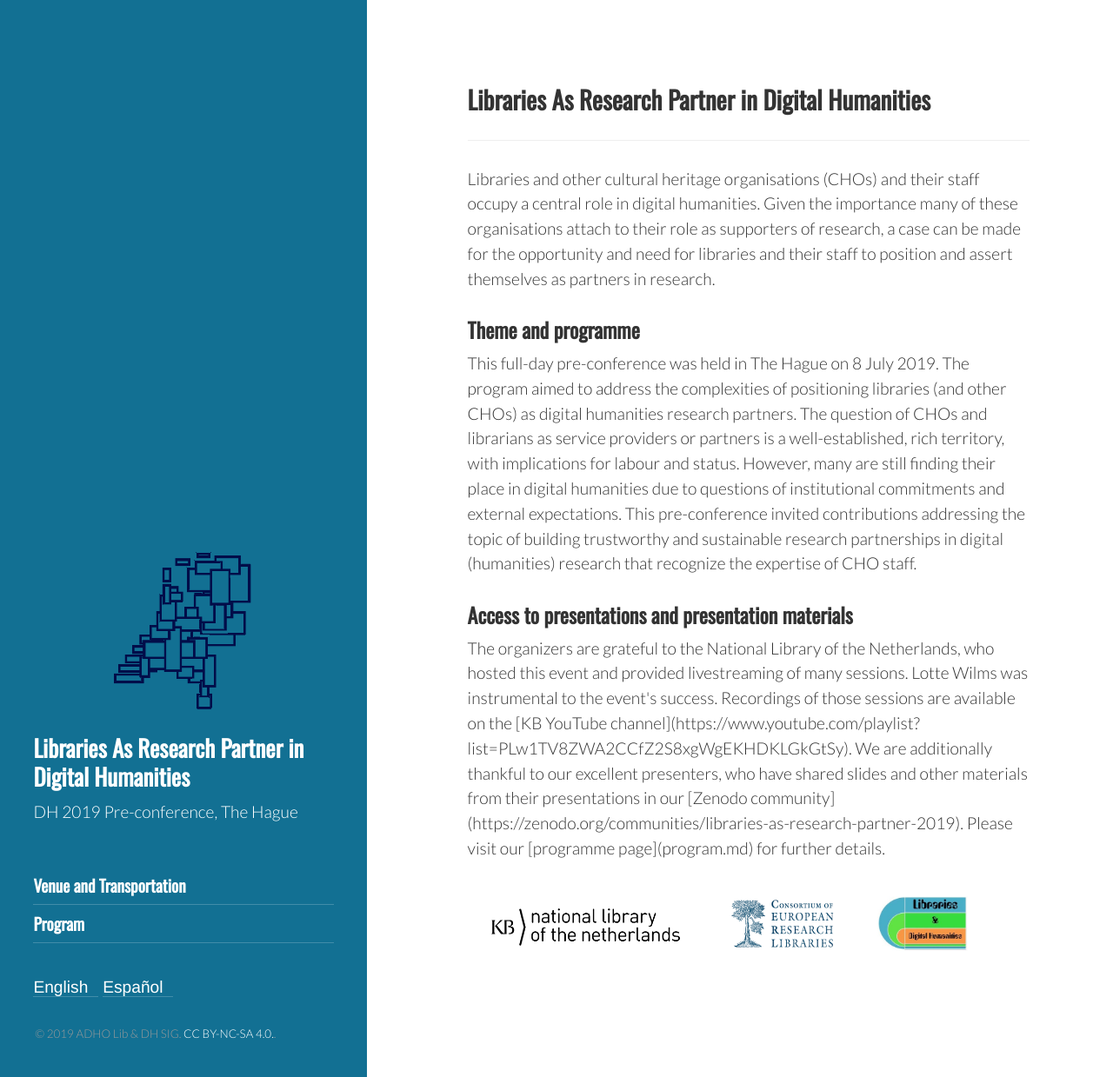
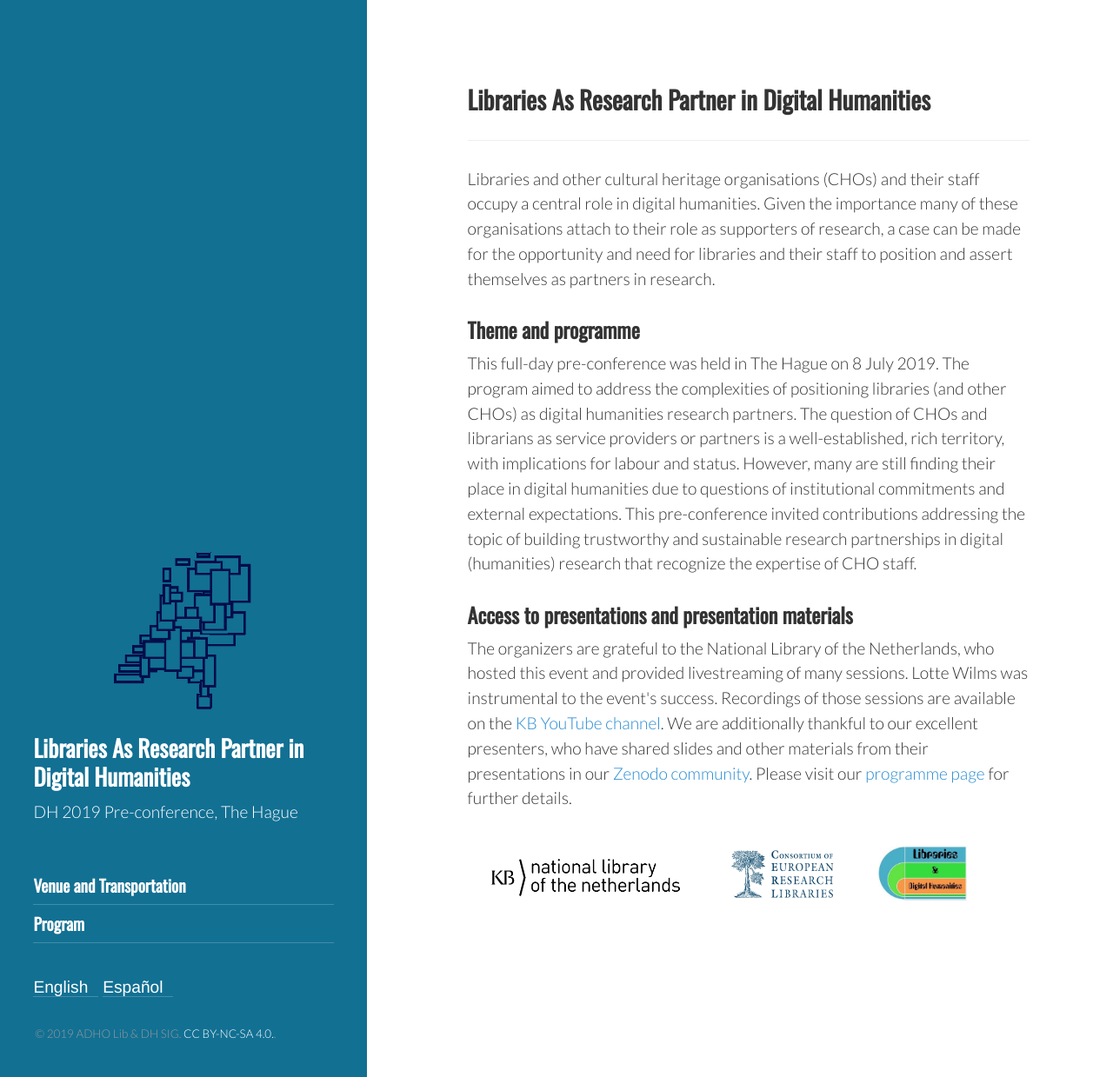
Before and after one commit to ADHOLibDH/dh2019-preconference, a Jekyll site: the page built from index.html, in a window 1280 px wide and 1239 px high. Shown: the whole window at 87% size. Built offline with Jekyll 4.4.1, drawn with Linux system fonts in a browser that asks for light colours; some web fonts are replaced; the list of posts is cut into pages by our own code; some of the changed lines change nothing that is shown.

Commit message:
Update index.html

```diff
--- a/index.html
+++ b/index.html
@@ -13,7 +13,7 @@ ref: home
 </p>
 
 <h3>Access to presentations and presentation materials</h3>
-<p>The organizers are grateful to the National Library of the Netherlands, who hosted this event and provided livestreaming of many sessions. Lotte Wilms was instrumental to the event's success. Recordings of those sessions are available on the [KB YouTube channel](https://www.youtube.com/playlist?list=PLw1TV8ZWA2CCfZ2S8xgWgEKHDKLGkGtSy). We are additionally thankful to our excellent presenters, who have shared slides and other materials from their presentations in our [Zenodo community](https://zenodo.org/communities/libraries-as-research-partner-2019). Please visit our [programme page](program.md) for further details.</p>
+<p>The organizers are grateful to the National Library of the Netherlands, who hosted this event and provided livestreaming of many sessions. Lotte Wilms was instrumental to the event's success. Recordings of those sessions are available on the <a href="https://www.youtube.com/playlist?list=PLw1TV8ZWA2CCfZ2S8xgWgEKHDKLGkGtSy">KB YouTube channel</a>. We are additionally thankful to our excellent presenters, who have shared slides and other materials from their presentations in our <a href="https://zenodo.org/communities/libraries-as-research-partner-2019">Zenodo community</a>. Please visit our <a href="./program.md">programme page</a> for further details.</p>
 
 <div>
   <img class="logo" src="./assets/img/image1.png" />
```
